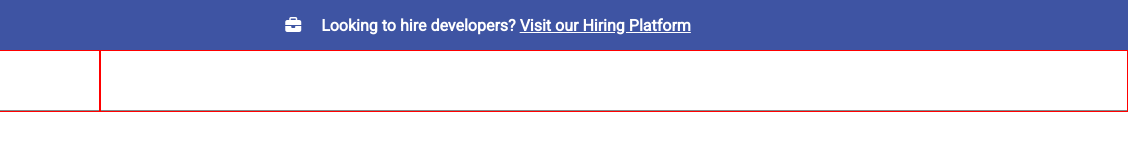
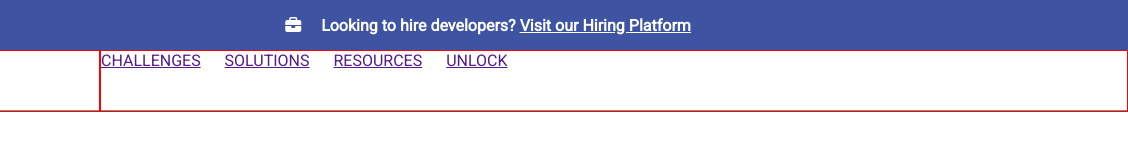
Before and after one commit to ashensavi/Frontend-Mentor-Clone, a plain HTML site: page index.html in a window 1280 px wide. Shown: the full height of the page, 152-1280 px from the left. Drawn offline with Linux system fonts and the light colour scheme.

Commit message:
another commit

```diff
--- a/index.html
+++ b/index.html
@@ -23,7 +23,14 @@
         <div class="nav-left nav-inner-context">
             <img class="img" src="Wattpad_logooo.png" alt="logo">
         </div>
-        <div class="nav-right nav-inner-context"></div>
+        <div class="nav-right nav-inner-context">
+            <ul>
+                <li><a href="">CHALLENGES</a></li>
+                <li><a href="">SOLUTIONS</a></li>
+                <li><a href="">RESOURCES</a></li>
+                <li><a href="">UNLOCK</a></li>
+            </ul>
+        </div>
 
    </nav>
    <script src="https://kit.fontawesome.com/86f6ed8cfa.js" crossorigin="anonymous"></script>
--- a/styles.css
+++ b/styles.css
@@ -46,6 +46,16 @@
 }
 .nav-right{
     flex:1;
+
+}
+
+.nav-right ul{
+    list-style: none;
+
+}
+.nav-right li{
+    display: inline-block;
+    margin-right: 20px;
 }
 
 
```
